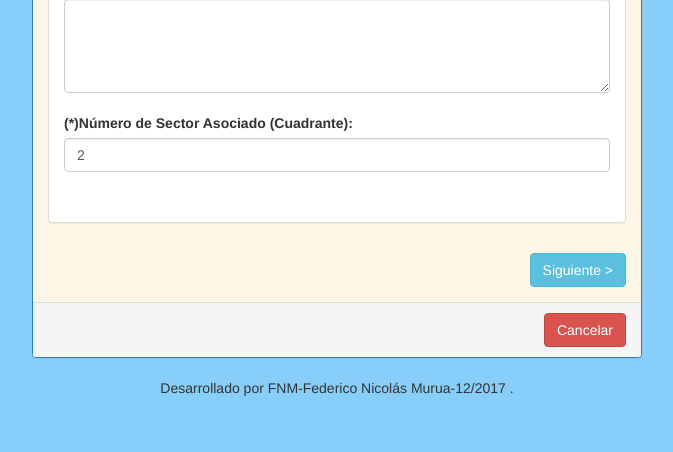
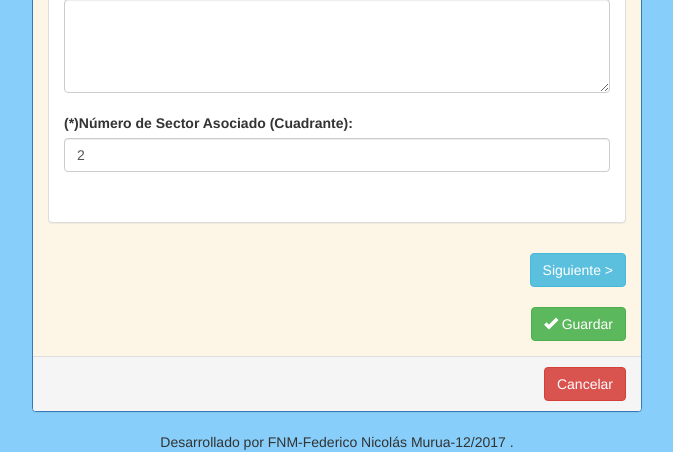
Before and after one commit to feddeMurua/mara_imp, a Django app: page /generadores/modificar_generadores/234/ in a window 1280 px wide. Shown: the part 929-1381 px from the top of the page, without its empty margins (303-976 px from the left). Before the commit the page ends 1325 px from the top, so only its background shows below. Run offline with Django 3.2, Linux system fonts and the light colour scheme; a user stored in the database is signed in; data comes from the database, SQL or seed files in the repository; both versions use the stored data as it was after the commit; some libraries are stand-ins or nearby versions; some web fonts are replaced.

Commit message:
boton buscar en admin + guardar en modificar generador form

```diff
--- a/modulo_I/templates/establecimiento/generador_form.html
+++ b/modulo_I/templates/establecimiento/generador_form.html
@@ -2,12 +2,6 @@
 {% load staticfiles %}
 {% load staticfiles bootstrap3 %}
 {% load widget_tweaks %}
-
-<!--
-{% block stylesheets %}
-  {{block.super}}
-{% endblock %}
--->
 
 {% block scripts %}
   {{block.super}}
@@ -122,7 +116,7 @@
   </div>
 
   <!-- SECTION 6 -->
-  <!-- OBS: LOGICA FORMSET, EN FORM-WIZARD.JS -->
+  <!-- OBS: LOGICA DEL FORMSET, EN FORM-WIZARD.JS -->
   {% if residuo_generador_formset %}
     <div class="form-section">
      <div class="panel panel-default">
@@ -264,6 +258,14 @@
   </script>
 {% endblock %}
 
+{% block modificar-form-save %}
+  {% if modificar %}
+    <br>
+    <button type="submit" class="btn btn-success pull-right" >
+      <span class="glyphicon glyphicon-ok"></span> Guardar
+    </button>
+  {% endif %}
+{% endblock %}
 
 {% block url-cancelar %}
   {% url 'generadores:listado_generadores' %}
--- a/modulo_I/views.py
+++ b/modulo_I/views.py
@@ -529,6 +529,7 @@ def modificar_generadores(request, nro_inscripcion):
         ambito_dpcia_form = AmbitoDependenciaForm(instance=generador.ambito_dependencia)
         caract_generales_form = CaracteristicasGeneralesForm(instance=generador.caract_generales)
 
+    modificar = True # para poner el boton guardar antes del final del wizard
     contexto= {'generador_form': generador_form,
                'actividades_form': actividades_form,
                'persona_form':PersonaForm,
@@ -537,5 +538,6 @@ def modificar_generadores(request, nro_inscripcion):
                'caract_generales_form':caract_generales_form,
                'via_acceso_form':via_acceso_form,
                'acopio_transitorio_form':acopio_transitorio_form,
+               'modificar':modificar
     }
     return render(request, "establecimiento/generador_form.html", contexto)
--- a/templates/base/base_forms.html
+++ b/templates/base/base_forms.html
@@ -40,6 +40,7 @@
                   </button>
                   <span class="clearfix"></span>
                 </div>
+                {% block modificar-form-save %}{% endblock %}
               </div>
               <div class="panel-footer text-right">
                 <a class="btn btn-danger btn-cancelar" href= "{% block url-cancelar %}{% endblock %}" >Cancelar</a>
```
Also changed, not shown: modulo_I/admin.py (+7 -1 lines), db.sqlite3.
